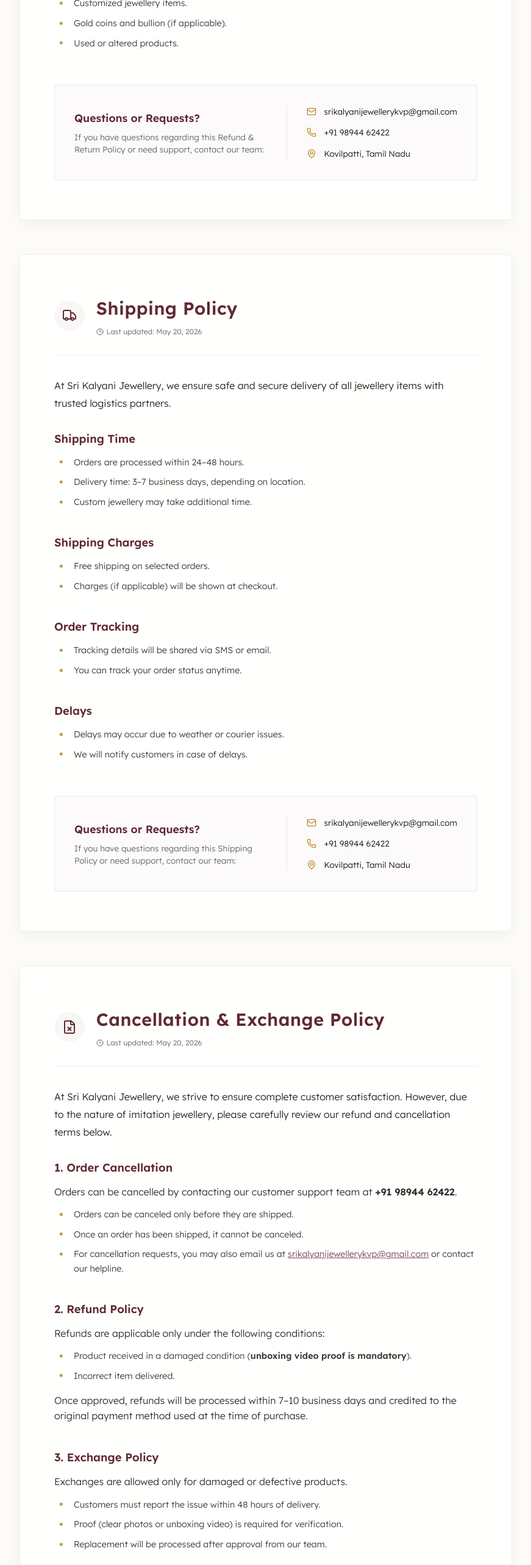
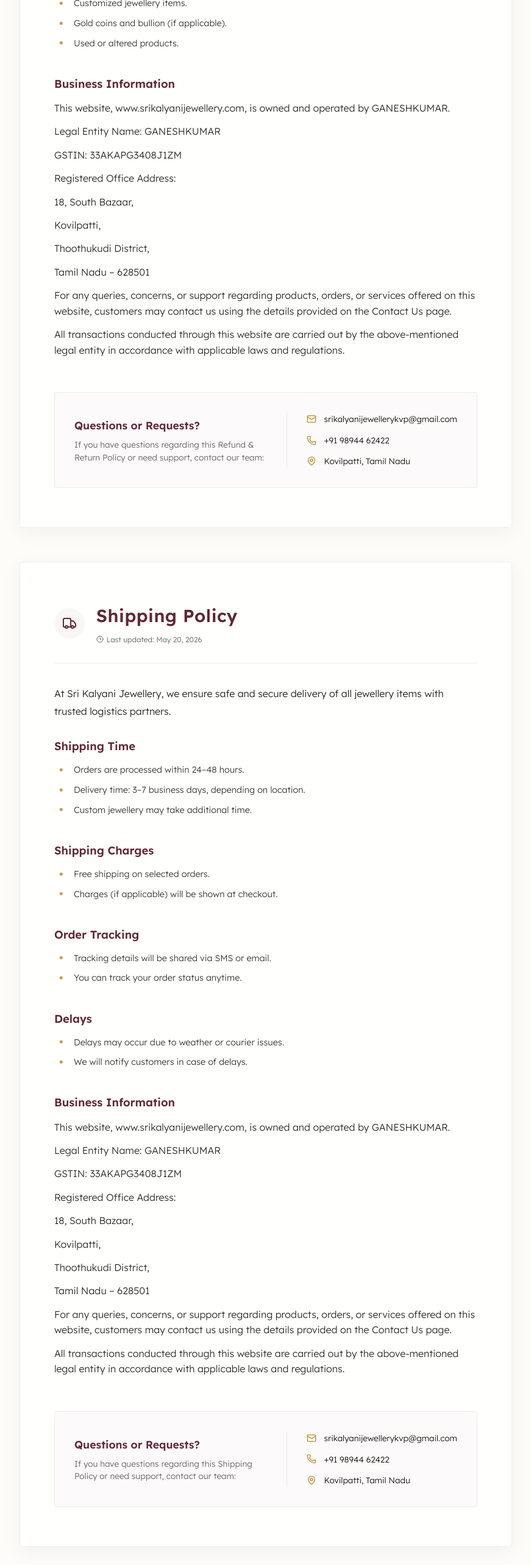
Before and after one commit to saravana716/kalyanijwellarywebsite, a React (Vite) app: page /terms in a window 1280 px wide. Shown: the part 6440-9006 px from the top of the page at 61% size, without its empty margins (376-1247 px from the left). Built offline with nearby package versions, Linux system fonts and the light colour scheme.

Commit message:
update on payment integrstion corrections

```diff
--- a/src/components/Footer.jsx
+++ b/src/components/Footer.jsx
@@ -80,7 +80,7 @@
           color: 'var(--text-muted)',
           opacity: 0.8
         }}>
-          <span>© 2026 Sri Kalyani Jewellery. All rights reserved.</span>
+          <span>© 2026 Sri Kalyani Jewellery Mart. All rights reserved.</span>
           <div style={{ display: 'flex', gap: '1.5rem', flexWrap: 'wrap' }}>
             <a href="/terms#terms" style={{ color: 'inherit', textDecoration: 'none', transition: 'var(--transition)' }} onMouseOver={(e) => e.target.style.color = 'var(--gold)'} onMouseOut={(e) => e.target.style.color = 'var(--text-muted)'}>Terms & Conditions</a>
             <a href="/terms#privacy" style={{ color: 'inherit', textDecoration: 'none', transition: 'var(--transition)' }} onMouseOver={(e) => e.target.style.color = 'var(--gold)'} onMouseOut={(e) => e.target.style.color = 'var(--text-muted)'}>Privacy Policy</a>
--- a/src/components/Hero.jsx
+++ b/src/components/Hero.jsx
@@ -48,7 +48,7 @@
           </p>
 
           <div style={{ display: 'flex', flexWrap: 'wrap', gap: '1.5rem' }}>
-            <a href="#products" className="btn btn-primary">Explore Silver idols</a>
+            <a href="#products" className="btn btn-primary"> Explore More</a>
             {/* <a href="#enroll" className="btn btn-outline">Consult Designer</a> */}
           </div>
         </motion.div>
--- a/src/components/SacredSilver.jsx
+++ b/src/components/SacredSilver.jsx
@@ -1,6 +1,6 @@
 import React from 'react';
 import { motion } from 'framer-motion';
-import silverImg from '../assets/silver_ganesha_idol.png';
+import silverImg from '../assets/goldd.jpeg';
 
 const SacredSilver = () => {
   return (
@@ -17,23 +17,28 @@
             whileInView={{ opacity: 1, x: 0 }}
             viewport={{ once: true }}
           >
-            <span className="section-label">Sacred Silver Collections</span>
+            <span className="section-label">GOLD JEWELLERY COLLECTIONS</span>
             <h2 className="section-title" style={{ fontSize: '2.8rem', color: '#1A1814' }}>
-              Pure Silver Idols For Divine Blessings & <em>Auspicious Gifting</em>
+              Elegant Gold Jewellery For Every Occasion
             </h2>
             <p style={{
+              marginBottom: '1rem',
+              color: 'var(--text-muted)',
+              lineHeight: 1.8,
+              fontSize: '1.05rem',
+              fontWeight: 300
+            }}>
+              Discover beautifully crafted gold jewellery designed to celebrate life's special moments. From necklaces and bangles to rings and earrings, each piece combines timeless elegance with trusted quality.
+    </p>
+     <p style={{
               marginBottom: '2.5rem',
               color: 'var(--text-muted)',
               lineHeight: 1.8,
               fontSize: '1.05rem',
               fontWeight: 300
             }}>
-              Bring home positivity and spiritual elegance with our premium silver idol collections.
-              Sri Kalyani Jewellery offers beautifully detailed silver idols of Ganesha, Lakshmi, Murugan, Balaji, Krishna, and more —
-              perfect for pooja rooms, weddings, housewarming gifts, and festive occasions.
-              Crafted with purity and devotion, every piece reflects divine artistry and tradition.
-            </p>
-            <a href="#products" className="btn btn-primary" style={{ textDecoration: 'none', display: 'inline-block' }}>Explore Silver Idols</a>
+Find the perfect jewellery for weddings, festivals, gifting, and everyday wear.    </p>
+            <a href="#products" className="btn btn-primary" style={{ textDecoration: 'none', display: 'inline-block' }}>SHOP GOLD COLLECTIONS</a>
           </motion.div>
 
           <motion.div
@@ -51,7 +56,7 @@
             }} />
             <img
               src={silverImg}
-              alt="Sacred Silver Collection"
+              alt="Sacred Collection"
               style={{
                 width: '100%',
                 borderRadius: '4px',
--- a/src/pages/About.jsx
+++ b/src/pages/About.jsx
@@ -123,7 +123,7 @@
                   culture, beauty, and every special moment in life.
                 </p>
                 <p>
-                  With a passion for quality and craftsmanship, Sri Kalyani Jewellery brings you a wide range of gold, silver, diamond, and traditional jewellery designs that blend heritage with modern style. Every ornament is carefully selected and designed to reflect trust, purity, and sophistication.
+                  With a passion for quality and craftsmanship, Sri Kalyani Jewellery brings you a wide range of gold, diamond, and traditional jewellery designs that blend heritage with modern style. Every ornament is carefully selected and designed to reflect trust, purity, and sophistication.
                 </p>
               </div>
             </motion.div>
--- a/src/pages/Terms.jsx
+++ b/src/pages/Terms.jsx
@@ -404,6 +404,25 @@
                     <li>Used or altered products.</li>
                   </ul>
                 </div>
+                   <div className="policy-section">
+                  <h4>Business Information
+</h4>
+                  <p>This website, <a>www.srikalyanijewellery.com</a>, is owned and operated by GANESHKUMAR.</p>
+                  <p>Legal Entity Name: GANESHKUMAR</p>
+                  <p>GSTIN: 33AKAPG3408J1ZM
+</p>
+                  <p>Registered Office Address:
+</p>
+                  <p>18, South Bazaar,
+</p>
+                  <p>Kovilpatti,
+</p>
+                  <p>Thoothukudi District,
+</p>
+                  <p>Tamil Nadu – 628501</p>
+                  <p>For any queries, concerns, or support regarding products, orders, or services offered on this website, customers may contact us using the details provided on the Contact Us page.</p>
+                  <p>All transactions conducted through this website are carried out by the above-mentioned legal entity in accordance with applicable laws and regulations.</p>
+                </div>
 
                 {renderContactBox('Refund & Return Policy')}
               </motion.div>
@@ -461,6 +480,25 @@
                     <li>Delays may occur due to weather or courier issues.</li>
                     <li>We will notify customers in case of delays.</li>
                   </ul>
+                </div>
+                   <div className="policy-section">
+                  <h4>Business Information
+</h4>
+                  <p>This website, <a>www.srikalyanijewellery.com</a>, is owned and operated by GANESHKUMAR.</p>
+                  <p>Legal Entity Name: GANESHKUMAR</p>
+                  <p>GSTIN: 33AKAPG3408J1ZM
+</p>
+                  <p>Registered Office Address:
+</p>
+                  <p>18, South Bazaar,
+</p>
+                  <p>Kovilpatti,
+</p>
+                  <p>Thoothukudi District,
+</p>
+                  <p>Tamil Nadu – 628501</p>
+                  <p>For any queries, concerns, or support regarding products, orders, or services offered on this website, customers may contact us using the details provided on the Contact Us page.</p>
+                  <p>All transactions conducted through this website are carried out by the above-mentioned legal entity in accordance with applicable laws and regulations.</p>
                 </div>
 
                 {renderContactBox('Shipping Policy')}
@@ -526,6 +564,25 @@
                     <li>Items returned without original packaging.</li>
                     <li>Damage caused after delivery due to customer handling.</li>
                   </ul>
+                </div>
+                   <div className="policy-section">
+                  <h4>Business Information
+</h4>
+                  <p>This website, <a>www.srikalyanijewellery.com</a>, is owned and operated by GANESHKUMAR.</p>
+                  <p>Legal Entity Name: GANESHKUMAR</p>
+                  <p>GSTIN: 33AKAPG3408J1ZM
+</p>
+                  <p>Registered Office Address:
+</p>
+                  <p>18, South Bazaar,
+</p>
+                  <p>Kovilpatti,
+</p>
+                  <p>Thoothukudi District,
+</p>
+                  <p>Tamil Nadu – 628501</p>
+                  <p>For any queries, concerns, or support regarding products, orders, or services offered on this website, customers may contact us using the details provided on the Contact Us page.</p>
+                  <p>All transactions conducted through this website are carried out by the above-mentioned legal entity in accordance with applicable laws and regulations.</p>
                 </div>
 
                 {renderContactBox('Cancellation & Exchange Policy')}
```
Also changed, not shown: src/assets/goldd.jpeg (added).
